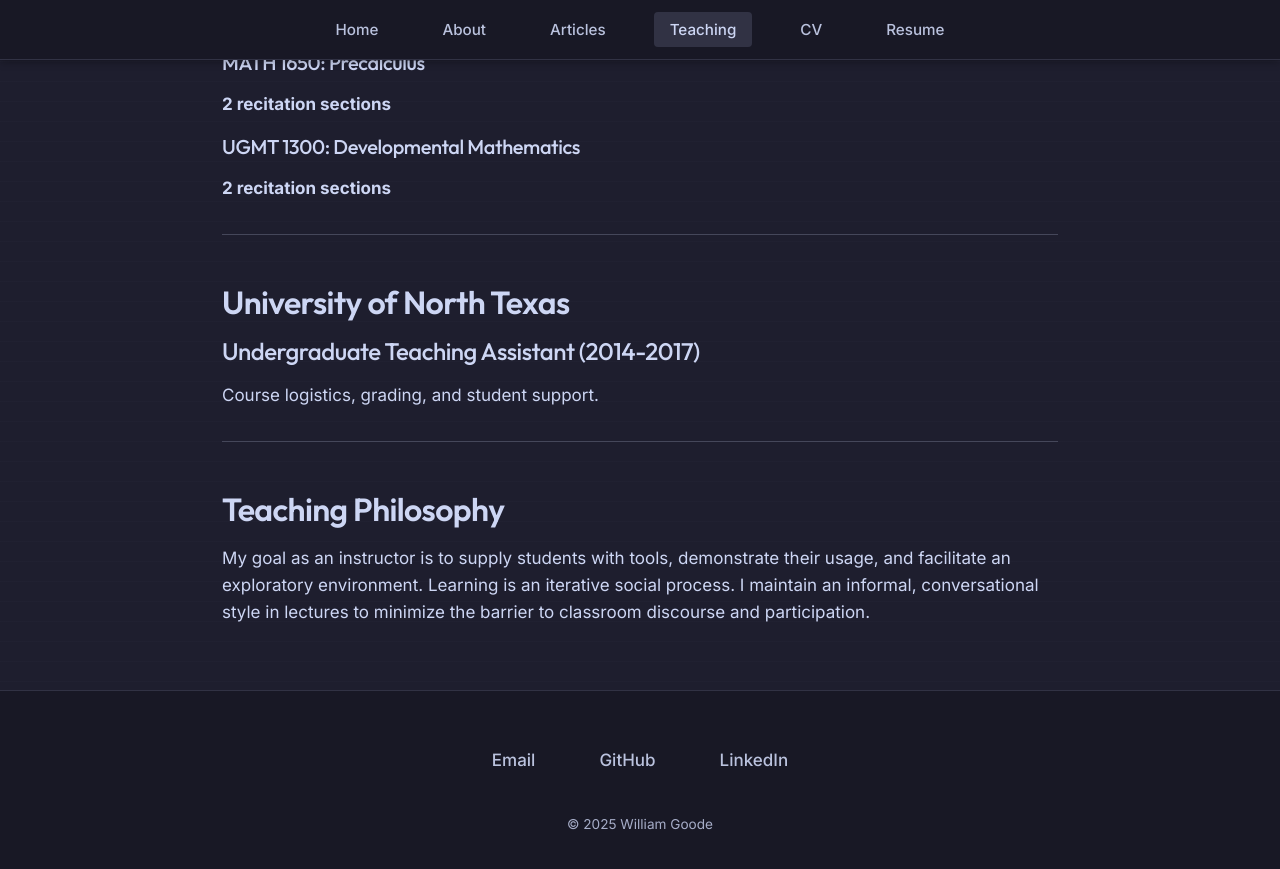
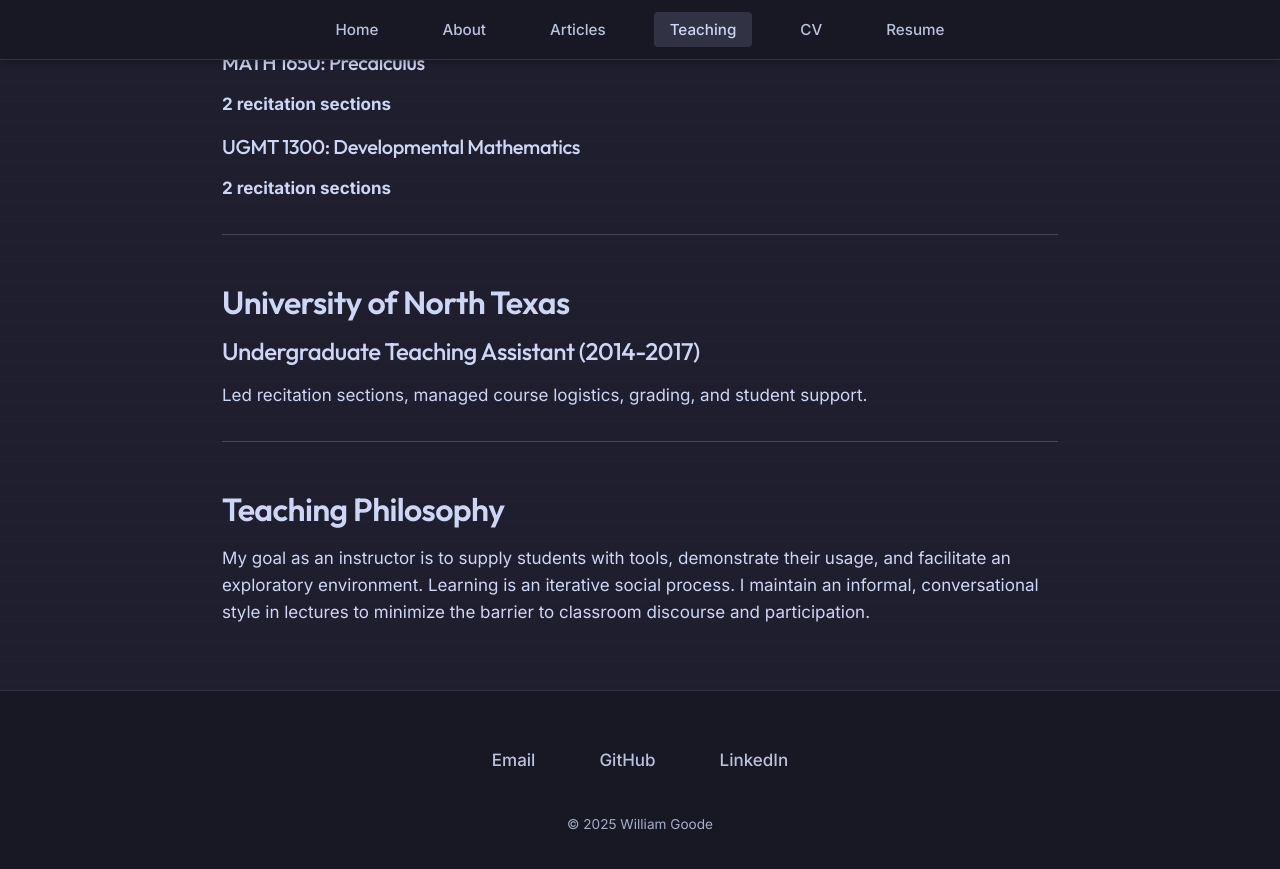
Before and after one commit to william-goode/william-goode.github.io, a Jekyll site: the page built from teaching.md, in a window 1280 px wide and 900 px high, scrolled down 1958 px. Shown: the top 869 px of the window. Built offline with Jekyll 4.4.1, drawn with Linux system fonts in a browser that asks for light colours; some of the changed text lies outside the part shown.

Commit message:
Update teaching experience details

```diff
--- a/teaching.md
+++ b/teaching.md
@@ -68,7 +68,7 @@
 ## University of North Texas
 ### Undergraduate Teaching Assistant (2014-2017)
 
-Course logistics, grading, and student support.
+Led recitation sections, managed course logistics, grading, and student support.
 
 ---
 
```
Also changed, not shown: other parts of teaching.md (+1 -1 lines).
